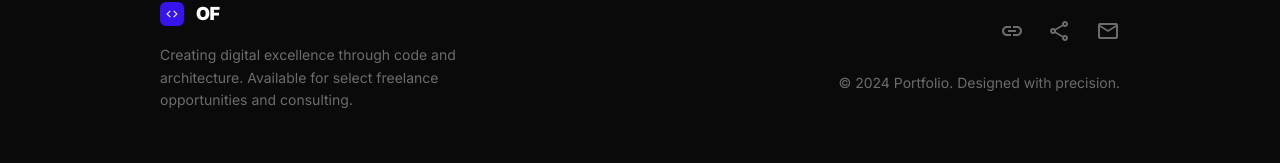
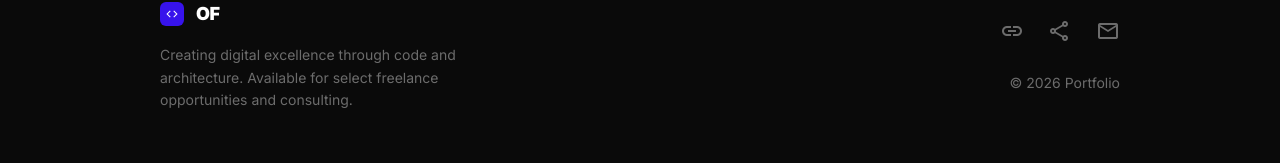
Before and after one commit to Otulaja-Favour/Porfolio, a plain HTML site: page index.html in a window 1280 px wide. Shown: the part 5318-5481 px from the top of the page. Drawn offline with nearby package versions, Linux system fonts and the light colour scheme.

Commit message:
edited structure amd date

```diff
--- a/index.html
+++ b/index.html
@@ -540,7 +540,7 @@
 <span class="material-symbols-outlined">mail</span>
 </a>
 </div>
-<p class="text-white/40 text-sm">© 2024 Portfolio. Designed with precision.</p>
+<p class="text-white/40 text-sm">© 2026 Portfolio</p>
 </div>
 </div>
 <div class="max-w-7xl mx-auto mt-20 pt-10 border-t border-white/5 flex flex-wrap justify-center gap-8">
```
